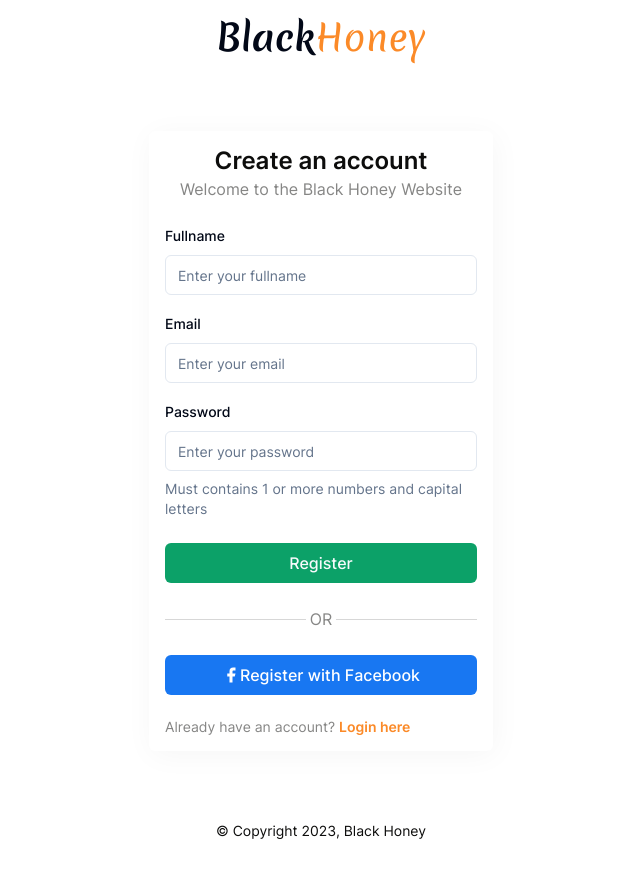
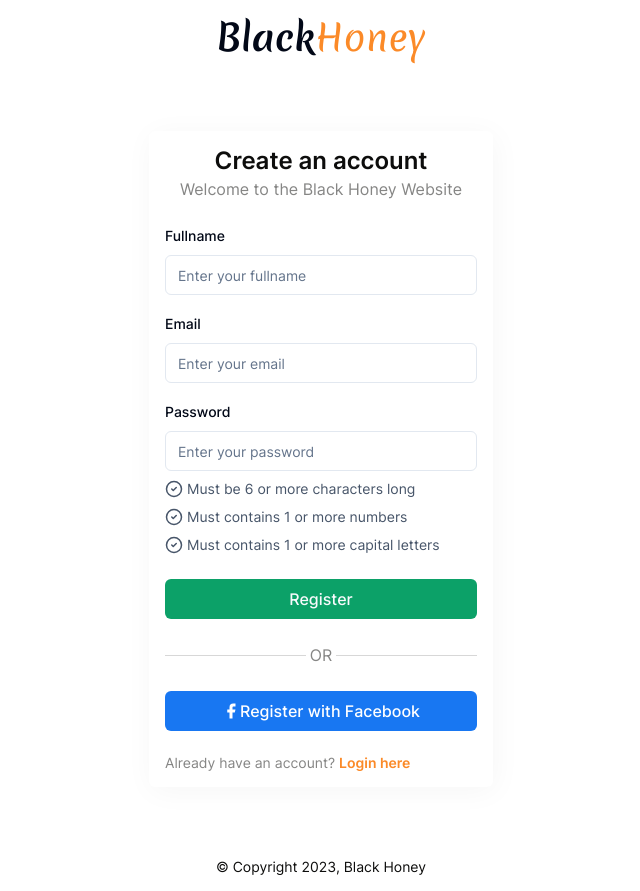
Before and after one commit to ngrwisnu/black-honey-website, a Next.js app: page /register in a window 1280 px wide. Shown: the whole page, without its empty margins (319-959 px from the left). Before the commit the page ends 855 px from the top, so only its background shows below. Built offline with nearby package versions, Linux system fonts and the light colour scheme.

Commit message:
feat(auth): add validation for the password input

```diff
--- a/app/(auth)/register/page.tsx
+++ b/app/(auth)/register/page.tsx
@@ -3,7 +3,7 @@
 import FormContainer from "@/components/ui/auth/form-container";
 import { registerSchema } from "@/validations/auth-form";
 
-import React from "react";
+import React, { useEffect } from "react";
 import { useForm } from "react-hook-form";
 import { zodResolver } from "@hookform/resolvers/zod";
 import { z } from "zod";
@@ -18,6 +18,7 @@ import {
 } from "@/components/ui/form";
 import { Button } from "@/components/ui/button";
 import { Input } from "@/components/ui/input";
+import { CheckCircle2 } from "lucide-react";
 
 const Register = () => {
   const form = useForm<z.infer<typeof registerSchema>>({
@@ -28,6 +29,8 @@ const Register = () => {
       password: "",
     },
   });
+
+  const watchPassword = form.watch("password");
 
   const submitHandler = (data: z.infer<typeof registerSchema>) => {
     console.log(data);
@@ -83,10 +86,34 @@ const Register = () => {
                   {...field}
                 />
               </FormControl>
-              <FormDescription>
-                Must contains 1 or more numbers and capital letters
+              <FormDescription
+                className={`${
+                  /[A-Za-z0-9]{6,}/.test(watchPassword)
+                    ? "text-green-500"
+                    : "text-slate-600"
+                } flex items-center gap-1`}
+              >
+                <CheckCircle2 size={18} /> Must be 6 or more characters long
               </FormDescription>
-              <FormMessage />
+              <FormDescription
+                className={`${
+                  /\d+/.test(watchPassword)
+                    ? "text-green-500"
+                    : "text-slate-600"
+                } flex items-center gap-1`}
+              >
+                <CheckCircle2 size={18} /> Must contains 1 or more numbers
+              </FormDescription>
+              <FormDescription
+                className={`${
+                  /[A-Z]+/.test(watchPassword)
+                    ? "text-green-500"
+                    : "text-slate-600"
+                } flex items-center gap-1`}
+              >
+                <CheckCircle2 size={18} /> Must contains 1 or more capital
+                letters
+              </FormDescription>
             </FormItem>
           )}
         />
--- a/components/header.tsx
+++ b/components/header.tsx
@@ -30,6 +30,7 @@ const Header: React.FC<HeaderProps> = ({ logoCenter }) => {
         `}
       >
         <Link
+          as="/"
           href="/"
           className={`${merienda.className} text-4xl font-bold leading-[43.2px]`}
         >
```
